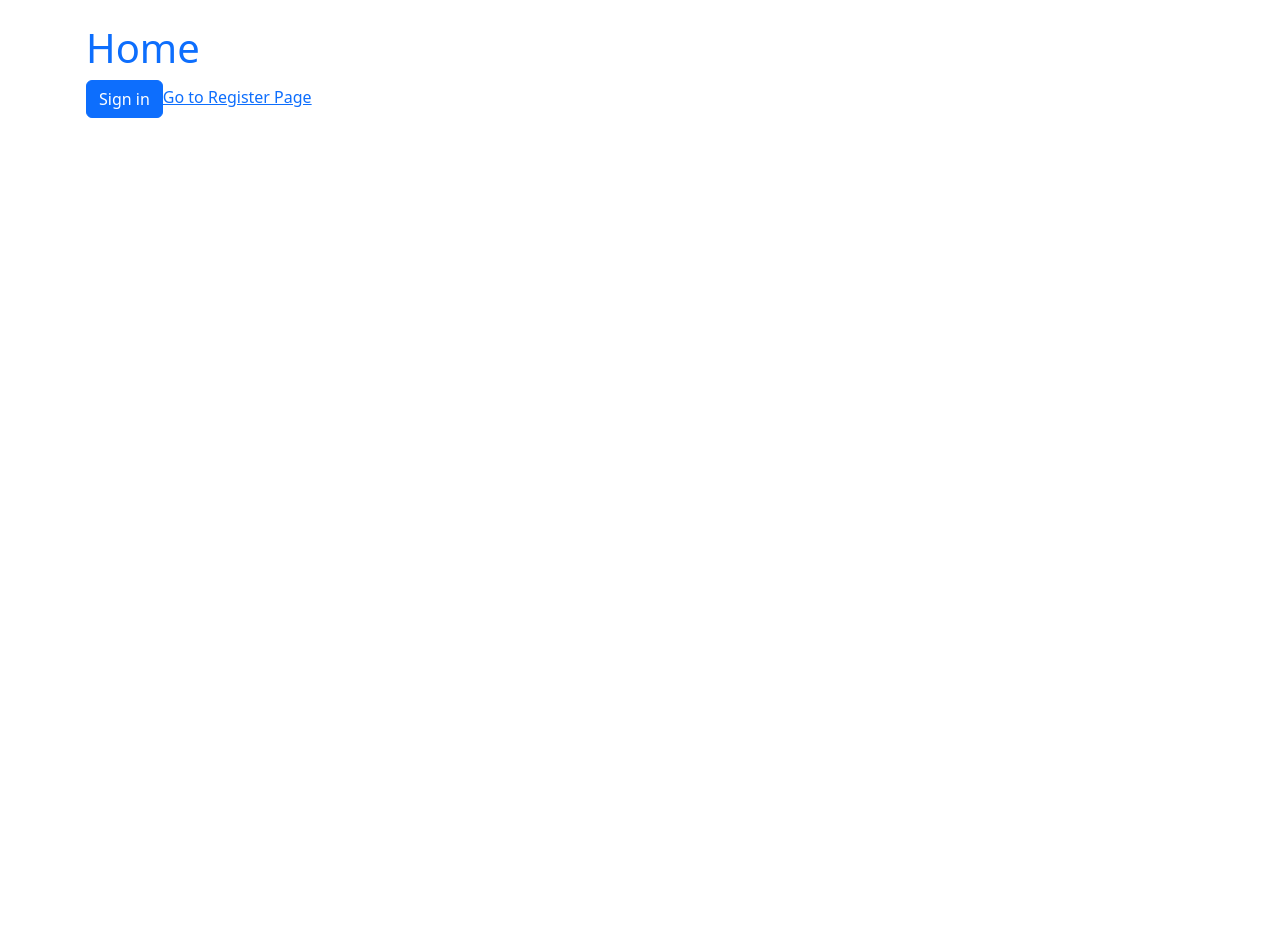
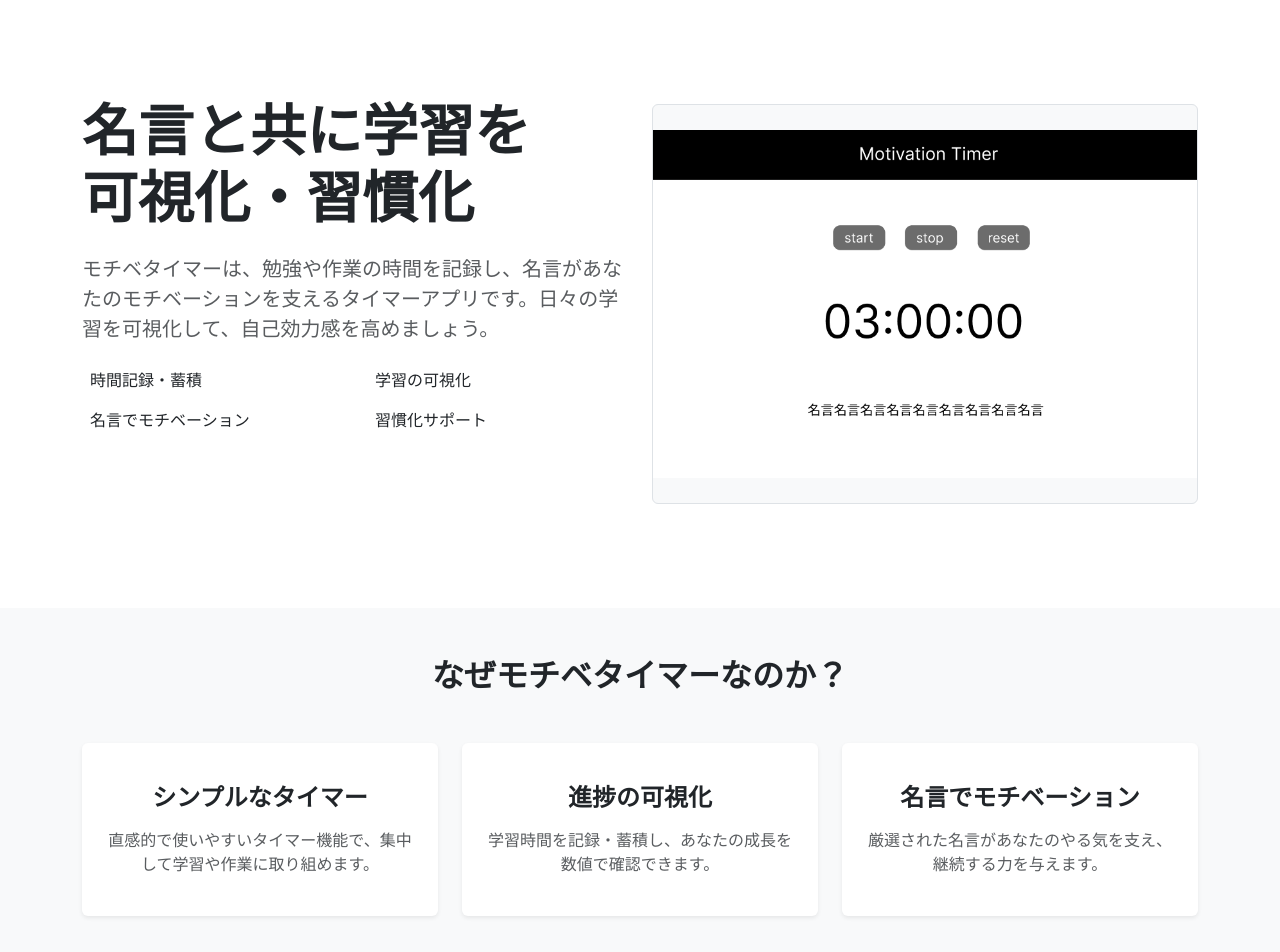
Before and after one commit to motibe-devops-geek202507/MotivationTimer, a React (Vite) app: page / in a window 1280 px wide. Shown: the top 952 px of the page. Before the commit the page ends 800 px from the top, so only its background shows below. Built offline with nearby package versions, Linux system fonts and the light colour scheme.

Commit message:
add TopPage

```diff
--- a/src/App.jsx
+++ b/src/App.jsx
@@ -1,16 +1,16 @@
 import React from 'react';
-import Home from './pages/Home';
 import Timer from './pages/Timer';
 import Login from './pages/Login';
 import { Routes, Route } from 'react-router-dom';
 import Register from './pages/Register';
 import MyPage from './pages/MyPage';
+import TopPage from './pages/TopPage';
 
 function App() {
   return (
     <div>
       <Routes>
-        <Route path="/" element={<Home />} />
+        <Route path="/" element={<TopPage />} />
         <Route path="/timer" element={<Timer />} />
         <Route path="/mypage" element={<MyPage />} />
         <Route path="/login" element={<Login />} />
--- a/src/pages/Home.jsx
+++ /dev/null
@@ -1,18 +0,0 @@
-import React from 'react';
-import { useNavigate, Link } from 'react-router-dom';
-
-const Home = () => {
-  const navigate = useNavigate();
-  return (
-    <div className="container py-4 px-3 mx-auto">
-      <h1 className="text-primary">Home</h1>
-      <button className="btn btn-primary" onClick={() => navigate('/Login')}>
-        Sign in
-      </button>
-
-      <Link to="/register">Go to Register Page</Link>
-    </div>
-  );
-};
-
-export default Home;
--- /dev/null
+++ b/src/pages/TopPage.jsx
@@ -0,0 +1,86 @@
+import React from 'react';
+import previewImage from '../assets/preview.png';
+
+const TopPage = () => {
+  return (
+    <>
+      {/* ヒーローセクション */}
+      <section className="container py-5 my-5">
+        <div className="row align-items-center">
+          <div className="col-lg-6">
+            <h1 className="display-4 fw-bold mb-4">名言と共に学習を<br />可視化・習慣化</h1>
+            <p className="lead text-muted mb-4">
+              モチベタイマーは、勉強や作業の時間を記録し、名言があなたのモチベーションを支えるタイマーアプリです。日々の学習を可視化して、自己効力感を高めましょう。
+            </p>
+            <div className="row mb-5">
+              <div className="col-md-6 mb-3">
+                <p><i className="bi bi-clock-history me-2 text-primary"></i> 時間記録・蓄積</p>
+                <p><i className="bi bi-journals me-2 text-primary"></i> 名言でモチベーション</p>
+              </div>
+              <div className="col-md-6 mb-3">
+                <p><i className="bi bi-bar-chart-line me-2 text-primary"></i> 学習の可視化</p>
+                <p><i className="bi bi-headset me-2 text-primary"></i> 習慣化サポート</p>
+              </div>
+            </div>
+          </div>
+          <div className="col-lg-6">
+            {/* アプリのプレビュー画像エリア */}
+            <div
+              className="bg-light rounded d-flex align-items-center justify-content-center"
+              style={{ height: '400px', border: '1px solid #dee2e6' }}
+            >
+              <img src={previewImage} alt="アプリのプレビュー" className="img-fluid" style={{ maxHeight: '100%', maxWidth: '100%' }} />
+            </div>
+          </div>
+        </div>
+      </section>
+
+      {/* 特徴セクション */}
+      <section className="py-5 bg-light">
+        <div className="container">
+          <h2 className="text-center fw-bold mb-5">なぜモチベタイマーなのか？</h2>
+          <div className="row text-center g-4">
+            <div className="col-md-4">
+              <div className="card border-0 shadow-sm h-100">
+                <div className="card-body p-4">
+                  <i className="bi bi-watch fs-1 text-primary"></i>
+                  <h3 className="h4 fw-bold my-3">シンプルなタイマー</h3>
+                  <p className="text-muted">直感的で使いやすいタイマー機能で、集中して学習や作業に取り組めます。</p>
+                </div>
+              </div>
+            </div>
+            <div className="col-md-4">
+              <div className="card border-0 shadow-sm h-100">
+                <div className="card-body p-4">
+                  <i className="bi bi-graph-up-arrow fs-1 text-primary"></i>
+                  <h3 className="h4 fw-bold my-3">進捗の可視化</h3>
+                  <p className="text-muted">学習時間を記録・蓄積し、あなたの成長を数値で確認できます。</p>
+                </div>
+              </div>
+            </div>
+            <div className="col-md-4">
+              <div className="card border-0 shadow-sm h-100">
+                <div className="card-body p-4">
+                  <i className="bi bi-quote fs-1 text-primary"></i>
+                  <h3 className="h4 fw-bold my-3">名言でモチベーション</h3>
+                  <p className="text-muted">厳選された名言があなたのやる気を支え、継続する力を与えます。</p>
+                </div>
+              </div>
+            </div>
+          </div>
+        </div>
+      </section>
+
+      {/* フッターセクション */}
+      <footer className="py-5 bg-dark text-white text-center">
+        <div className="container">
+          <p><i className="bi bi-quote display-4"></i></p>
+          <h3 className="h4 my-4">”成功は日々の小さな努力の積み重ねである”</h3>
+          <p className="text-white-50">モチベタイマーと共に、あなたの学習習慣を築き上げましょう</p>
+        </div>
+      </footer>
+    </>
+  );
+};
+
+export default TopPage;
```
Also changed, not shown: src/assets/preview.png (added).
